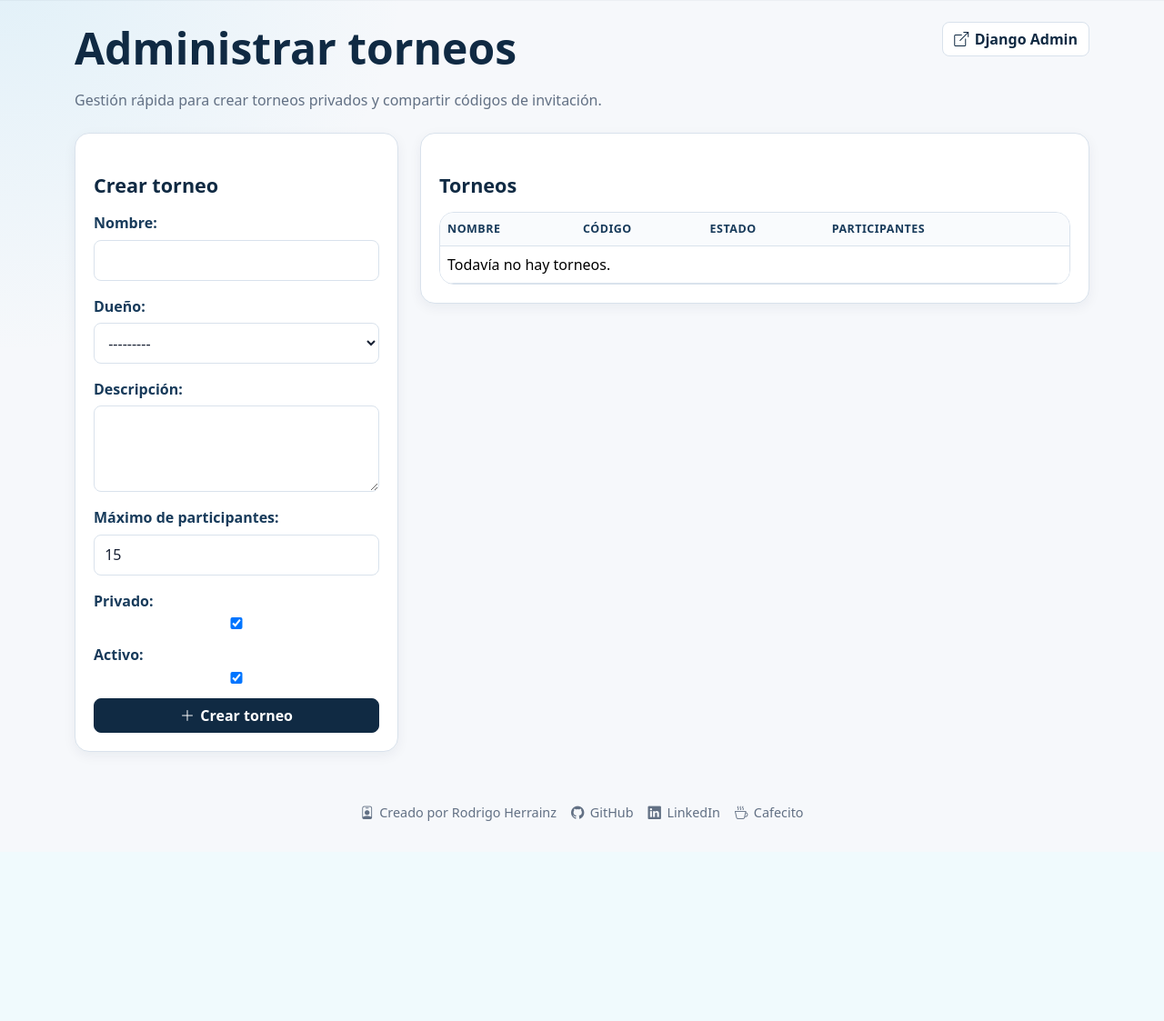
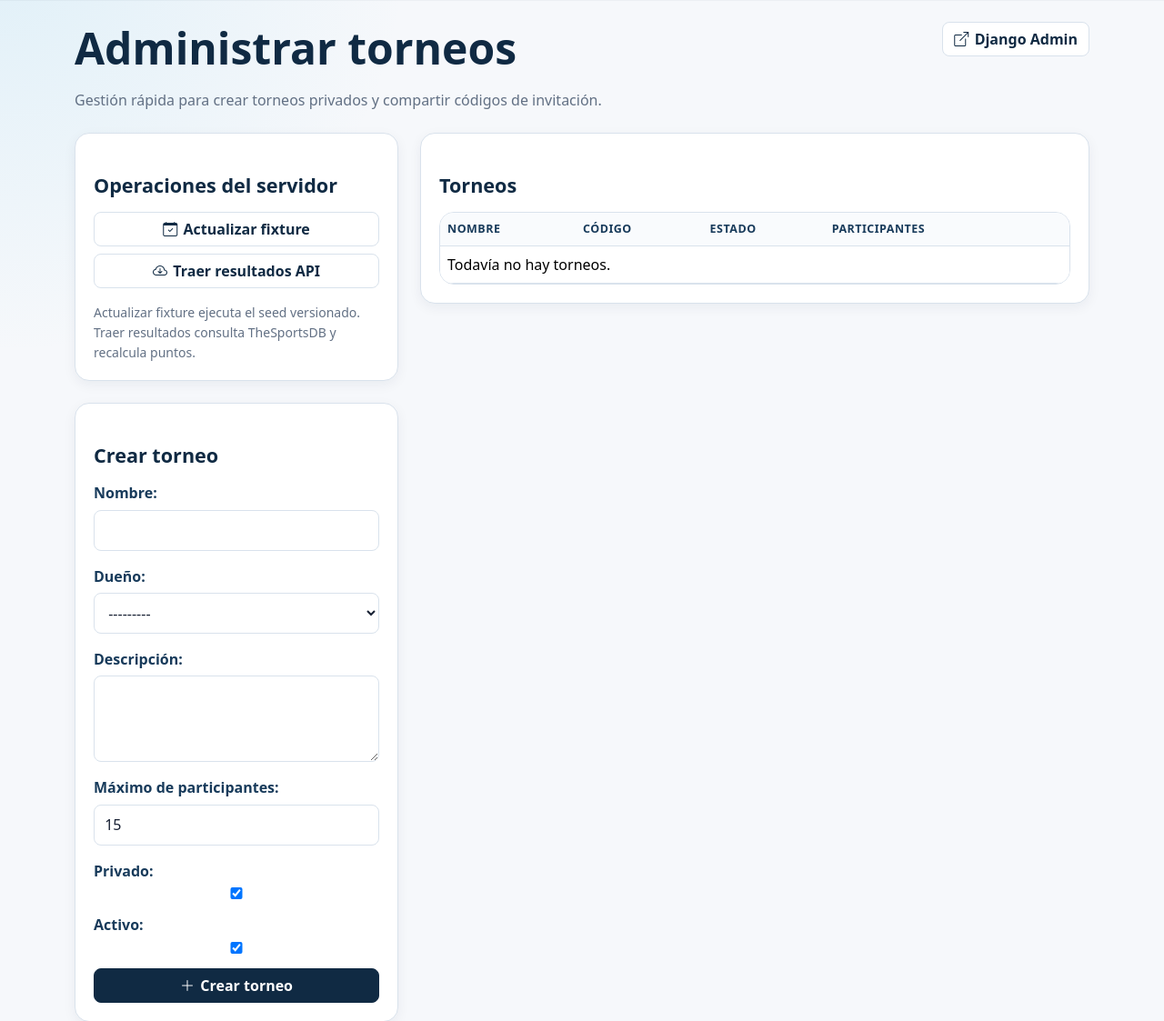
Before and after one commit to rherrainz/prode, a Django app: page /tournaments/admin/ in a window 1280 px wide. Shown: the part 59-1182 px from the top of the page at 91% size. Before the commit the page ends 962 px from the top, so only its background shows below. Run offline with Django 5.2, Linux system fonts and the light colour scheme; the visitor is signed in with stand-in values (Sample User, id 1); data comes from the database, SQL or seed files in the repository; data that the repository does not hold is empty; some libraries are stand-ins or nearby versions.

Commit message:
Add staff server operation buttons

```diff
--- a/apps/tournaments/urls.py
+++ b/apps/tournaments/urls.py
@@ -8,6 +8,8 @@ urlpatterns = [
     path('', views.tournament_list, name='list'),
     path('join/', views.join_tournament, name='join'),
     path('admin/', views.staff_tournament_admin, name='staff_admin'),
+    path('admin/update-fixture/', views.staff_update_fixture, name='staff_update_fixture'),
+    path('admin/sync-results/', views.staff_sync_results, name='staff_sync_results'),
     path('admin/<slug:slug>/toggle-active/', views.staff_toggle_tournament_active, name='staff_toggle_active'),
     path('<slug:slug>/', views.tournament_detail, name='detail'),
     path('<slug:slug>/fixture/', views.fixture, name='fixture'),
--- a/apps/tournaments/views.py
+++ b/apps/tournaments/views.py
@@ -1,13 +1,16 @@
 from django.contrib import messages
 from django.contrib.auth.decorators import login_required
 from django.contrib.admin.views.decorators import staff_member_required
+from django.core.management import call_command
 from django.http import HttpResponseForbidden
 from django.shortcuts import get_object_or_404, redirect, render
 from django.utils import timezone
 
 from apps.matches.models import Match
+from apps.matches.services.thesportsdb import sync_results
 from apps.predictions.forms import PredictionForm
 from apps.predictions.models import Prediction
+from apps.predictions.services import recalculate_predictions
 
 from .forms import JoinTournamentForm, StaffTournamentForm
 from .models import FriendTournament, TournamentMembership
@@ -116,6 +119,37 @@ def staff_toggle_tournament_active(request, slug):
     tournament.save(update_fields=['is_active', 'updated_at'])
     status = 'activado' if tournament.is_active else 'desactivado'
     messages.success(request, f'Torneo {status}.')
+    return redirect('tournaments:staff_admin')
+
+
+@staff_member_required
+def staff_update_fixture(request):
+    if request.method != 'POST':
+        return redirect('tournaments:staff_admin')
+    try:
+        call_command('seed_worldcup_structure')
+    except Exception as exc:
+        messages.error(request, f'No se pudo actualizar el fixture: {exc}')
+    else:
+        messages.success(request, 'Fixture actualizado correctamente: 12 grupos, 48 equipos y 104 partidos.')
+    return redirect('tournaments:staff_admin')
+
+
+@staff_member_required
+def staff_sync_results(request):
+    if request.method != 'POST':
+        return redirect('tournaments:staff_admin')
+    try:
+        result = sync_results(days_back=1, days_forward=1)
+        recalculated = recalculate_predictions()
+    except Exception as exc:
+        messages.error(request, f'No se pudieron traer los resultados: {exc}')
+    else:
+        messages.success(
+            request,
+            f"Resultados sincronizados: {result['updated_count']} partidos actualizados, "
+            f"{result['seen_count']} eventos vistos, {recalculated} pronósticos recalculados.",
+        )
     return redirect('tournaments:staff_admin')
 
 
--- a/templates/tournaments/staff_admin.html
+++ b/templates/tournaments/staff_admin.html
@@ -11,6 +11,26 @@
 
 <div class="row g-4">
   <div class="col-lg-4">
+    <section class="panel mb-4">
+      <h2>Operaciones del servidor</h2>
+      <div class="d-grid gap-2">
+        <form method="post" action="{% url 'tournaments:staff_update_fixture' %}">
+          {% csrf_token %}
+          <button class="btn btn-outline-primary w-100" type="submit">
+            <i aria-hidden="true" class="bi bi-calendar-check"></i> Actualizar fixture
+          </button>
+        </form>
+        <form method="post" action="{% url 'tournaments:staff_sync_results' %}">
+          {% csrf_token %}
+          <button class="btn btn-outline-primary w-100" type="submit">
+            <i aria-hidden="true" class="bi bi-cloud-arrow-down"></i> Traer resultados API
+          </button>
+        </form>
+      </div>
+      <p class="text-muted small mb-0 mt-3">
+        Actualizar fixture ejecuta el seed versionado. Traer resultados consulta TheSportsDB y recalcula puntos.
+      </p>
+    </section>
     <section class="panel">
       <h2>Crear torneo</h2>
       <form method="post" class="stacked-form border-0 shadow-none p-0">
```
Also changed, not shown: apps/tournaments/tests.py (+56 -0 lines), README.md.
